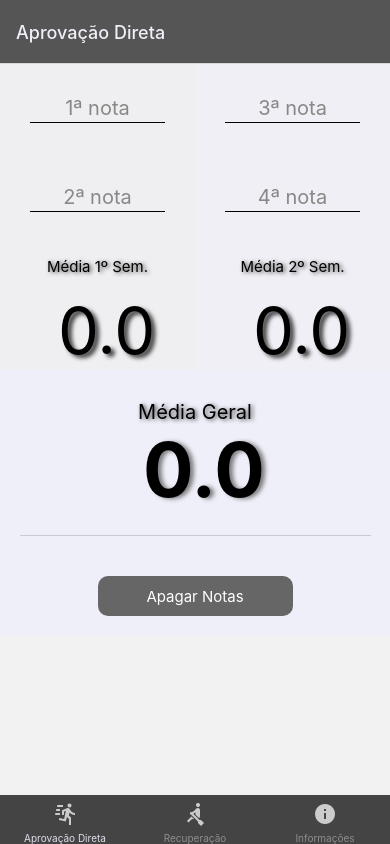
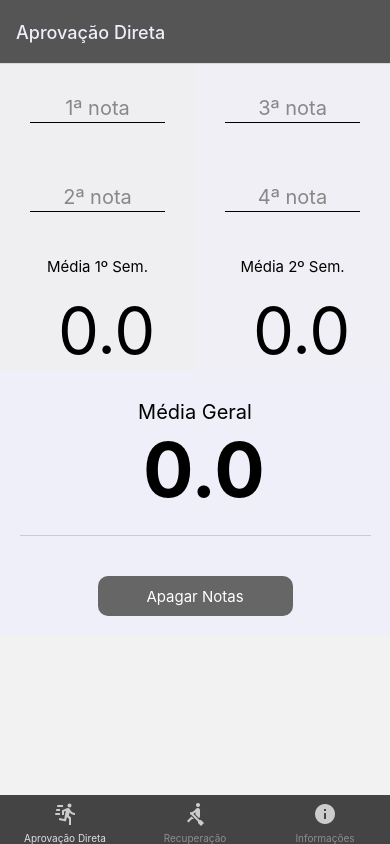
Before and after one commit to jcgsr/mar-MediaEscolarRN, a React Native app: screen / in a window 390 px wide. Built offline with nearby package versions, Linux system fonts and the light colour scheme.

Commit message:
blur, shadow out

```diff
--- a/app.json
+++ b/app.json
@@ -2,7 +2,7 @@
   "expo": {
     "name": "Média Escolar",
     "slug": "mediaEscolar",
-    "version": "1.0.3",
+    "version": "1.0.4",
     "orientation": "portrait",
     "icon": "./assets/icon.png",
     "splash": {
@@ -23,7 +23,7 @@
         "foregroundImage": "./assets/adaptive-icon.png",
         "backgroundColor": "#FFFFFF"
       },
-      "versionCode": 4,
+      "versionCode": 5,
       "config": {
         "googleMobileAdsAppId": "ca-app-pub-2008019372085379~5724341062"
       },
--- a/src/components/Direta.js
+++ b/src/components/Direta.js
@@ -161,8 +161,8 @@ const styles = StyleSheet.create({
     fontSize: 15,
     marginBottom: 15,
     marginTop: 15,
-    textShadowColor: "rgba(0, 0, 0, 0.75)",
-    textShadowOffset: { width: 2, height: 1 },
+    // textShadowColor: "rgba(0, 0, 0, 0.75)",
+    // textShadowOffset: { width: 2, height: 1 },
     textShadowRadius: 4,
     textAlign: "center",
   },
@@ -178,8 +178,8 @@ const styles = StyleSheet.create({
   average: {
     fontSize: 65,
     color: "#000",
-    textShadowColor: "rgba(0, 0, 0, 0.75)",
-    textShadowOffset: { width: 4, height: 3 },
+    // textShadowColor: "rgba(0, 0, 0, 0.75)",
+    // textShadowOffset: { width: 4, height: 3 },
     textShadowRadius: 4,
     textAlign: "center",
   },
@@ -187,8 +187,8 @@ const styles = StyleSheet.create({
     fontSize: 75,
     fontWeight: "bold",
     color: "#000",
-    textShadowColor: "rgba(90, 90, 90, 0.75)",
-    textShadowOffset: { width: 4, height: 1 },
+    // textShadowColor: "rgba(90, 90, 90, 0.75)",
+    // textShadowOffset: { width: 4, height: 1 },
     textShadowRadius: 4,
     textAlign: "center",
   },
@@ -196,8 +196,8 @@ const styles = StyleSheet.create({
     fontSize: 20,
     marginTop: 30,
     color: "#000",
-    textShadowColor: "rgba(0, 0, 0, 0.75)",
-    textShadowOffset: { width: 2, height: 1 },
+    // textShadowColor: "rgba(0, 0, 0, 0.75)",
+    // textShadowOffset: { width: 2, height: 1 },
     textShadowRadius: 4,
     textAlign: "center",
   },
--- a/src/components/Recuperacao.js
+++ b/src/components/Recuperacao.js
@@ -194,8 +194,8 @@ const styles = StyleSheet.create({
     fontSize: 15,
     marginBottom: 15,
     marginTop: 15,
-    textShadowColor: "rgba(0, 0, 0, 0.75)",
-    textShadowOffset: { width: 2, height: 1 },
+    // textShadowColor: "rgba(0, 0, 0, 0.75)",
+    // textShadowOffset: { width: 2, height: 1 },
     textShadowRadius: 4,
     textAlign: "center",
   },
@@ -211,8 +211,8 @@ const styles = StyleSheet.create({
   average: {
     fontSize: 65,
     color: "#000",
-    textShadowColor: "rgba(0, 0, 0, 0.75)",
-    textShadowOffset: { width: 1.5, height: 3 },
+    // textShadowColor: "rgba(0, 0, 0, 0.75)",
+    // textShadowOffset: { width: 1.5, height: 3 },
     textShadowRadius: 4,
     textAlign: "center",
   },
@@ -220,8 +220,8 @@ const styles = StyleSheet.create({
     fontSize: 75,
     fontWeight: "bold",
     color: "#000",
-    textShadowColor: "rgba(90, 90, 90, 0.75)",
-    textShadowOffset: { width: 2, height: 1 },
+    // textShadowColor: "rgba(90, 90, 90, 0.75)",
+    // textShadowOffset: { width: 2, height: 1 },
     textShadowRadius: 4,
     textAlign: "center",
   },
@@ -229,8 +229,8 @@ const styles = StyleSheet.create({
     fontSize: 20,
     marginTop: 30,
     color: "#000",
-    textShadowColor: "rgba(0, 0, 0, 0.75)",
-    textShadowOffset: { width: 2, height: 1 },
+    // textShadowColor: "rgba(0, 0, 0, 0.75)",
+    // textShadowOffset: { width: 2, height: 1 },
     textShadowRadius: 4,
     textAlign: "center",
   },
```
